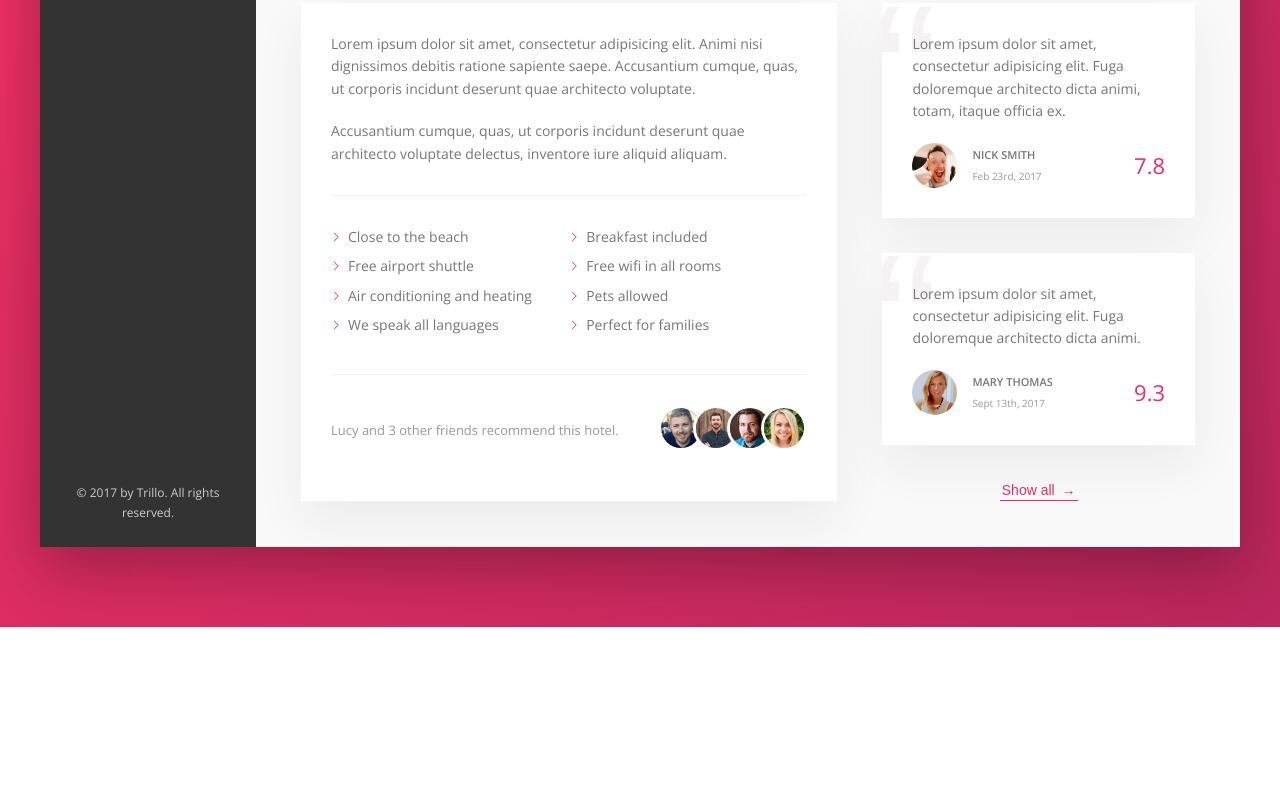
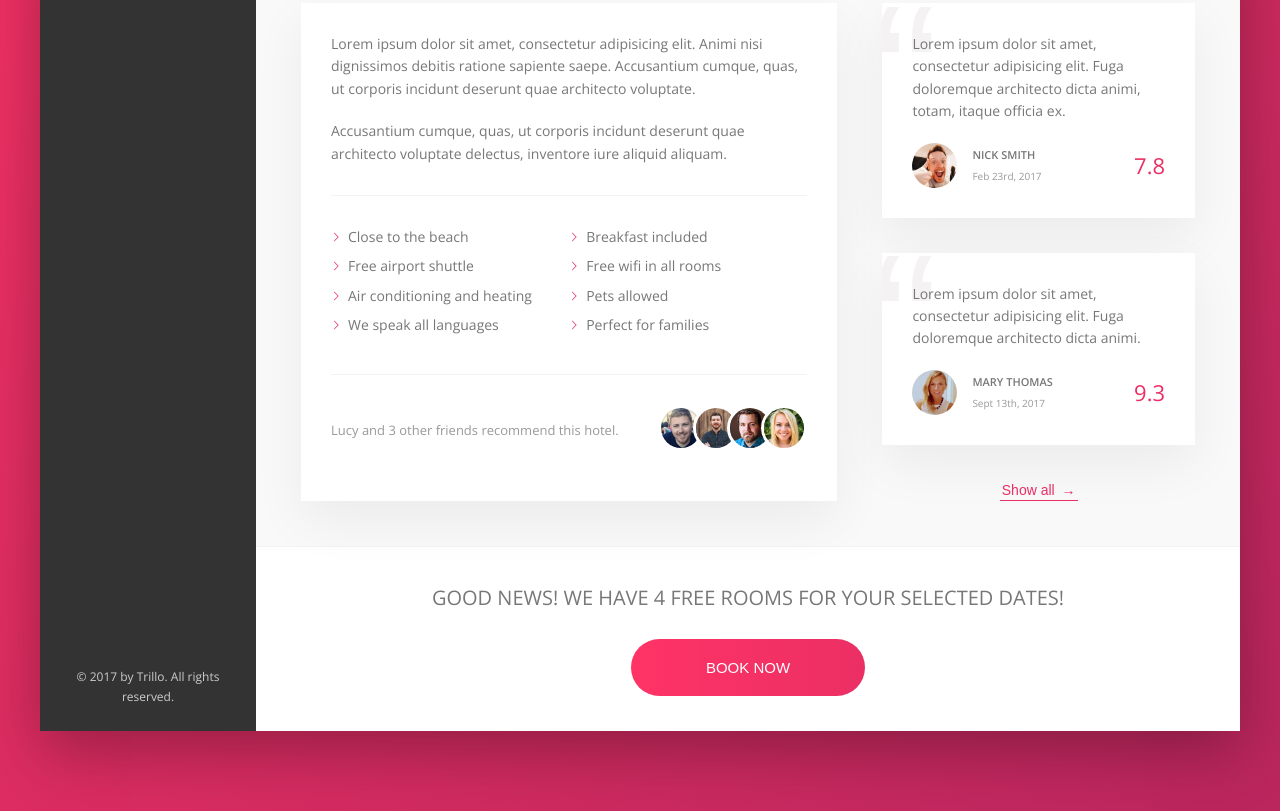
Before and after one commit to AllyssonAlas/trillo, a website: page index.html in a window 1280 px wide. Shown: the part 644-1455 px from the top of the page. Before the commit the page ends 1271 px from the top, so only its background shows below. Drawn offline with nearby package versions, Linux system fonts and the light colour scheme.

Commit message:
building and styling the "call to action" section

```diff
--- a/index.html
+++ b/index.html
@@ -190,6 +190,15 @@
               <button class="btn-inline">Show all <span>&rarr;</span></button>
             </div>
           </div>
+          <div class="cta">
+            <h2 class="cta__book-now">
+              Good news! We have 4 free rooms for your selected dates!
+            </h2>
+            <button class="btn">
+              <span class="btn__visible">Book now</span>
+              <span class="btn__invisible">Only 4 rooms left</span>
+            </button>
+          </div>
         </main>
       </div>
     </div>
--- a/sass/_components.scss
+++ b/sass/_components.scss
@@ -435,3 +435,67 @@
     z-index: 1;
   }
 }
+
+/////////////////////////////////////////////////////////////
+// CALL TO ACTION
+.cta {
+  padding: 3.5rem;
+  text-align: center;
+
+  &__book-now {
+    font-size: 2rem;
+    font-weight: 300;
+    text-transform: uppercase;
+    margin-bottom: 2.5rem;
+  }
+}
+
+/////////////////////////////////////////////////////////////
+// BUTTON
+.btn {
+  font-size: 1.5rem;
+  font-weight: 300;
+  text-transform: uppercase;
+  border-radius: 100px;
+  border: none;
+  background-image: linear-gradient(to right, var(--color-primary-light), var(--color-primary));
+  color: rgba(255, 255, 255, 1);
+  position: relative;
+  overflow: hidden;
+  cursor: pointer;
+
+  & > * {
+    display: inline-block;
+    height: 100%;
+    width: 100%;
+    transition: all 0.2s;
+  }
+
+  &__visible {
+    padding: 2rem 7.5rem;
+  }
+
+  &__invisible {
+    position: absolute;
+    padding: 2rem 0;
+    left: 0;
+    top: -100%;
+  }
+
+  &:hover {
+    background-image: linear-gradient(to left, var(--color-primary-light), var(--color-primary));
+  }
+
+  &:hover &__visible {
+    transform: translateY(100%);
+  }
+
+  &:hover &__invisible {
+    top: 0;
+  }
+
+  &:focus {
+    outline: none;
+    animation: pulsate 1s infinite;
+  }
+}
```
Also changed, not shown: css/style.css.
